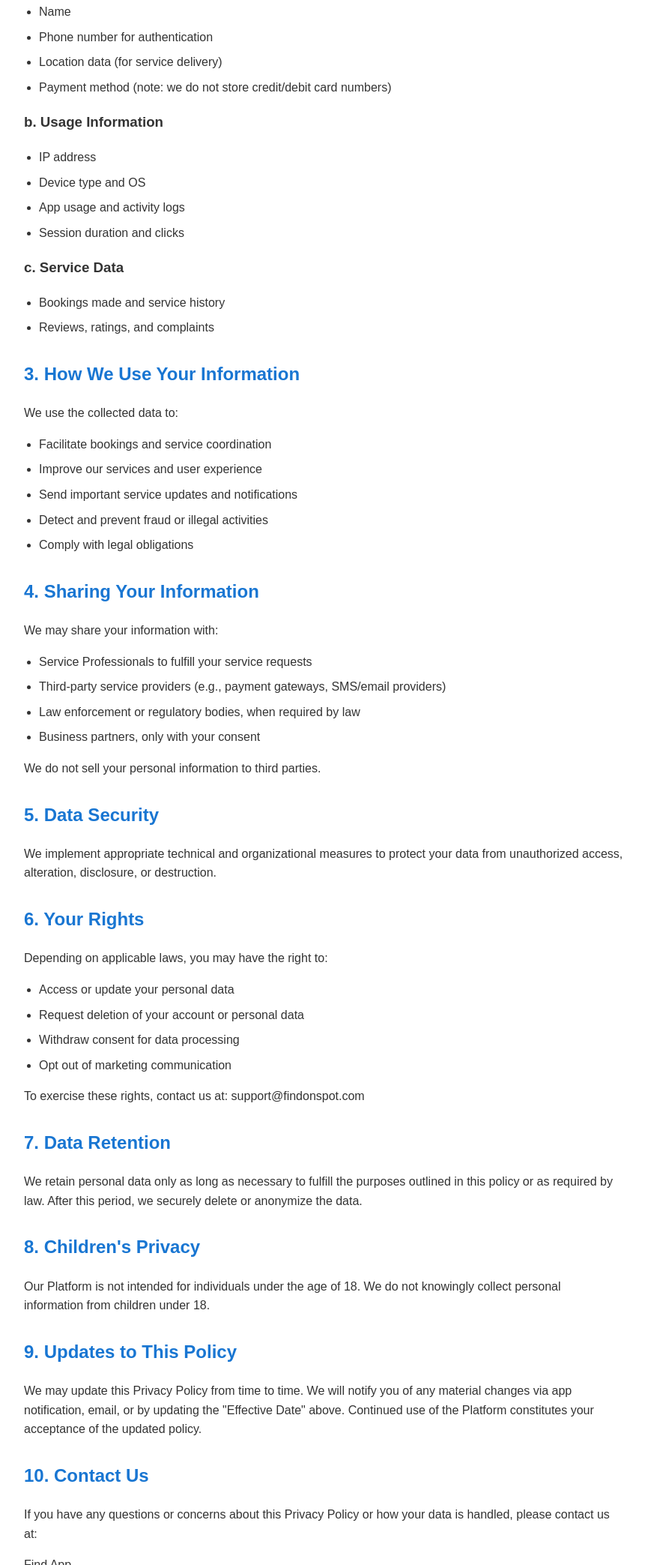
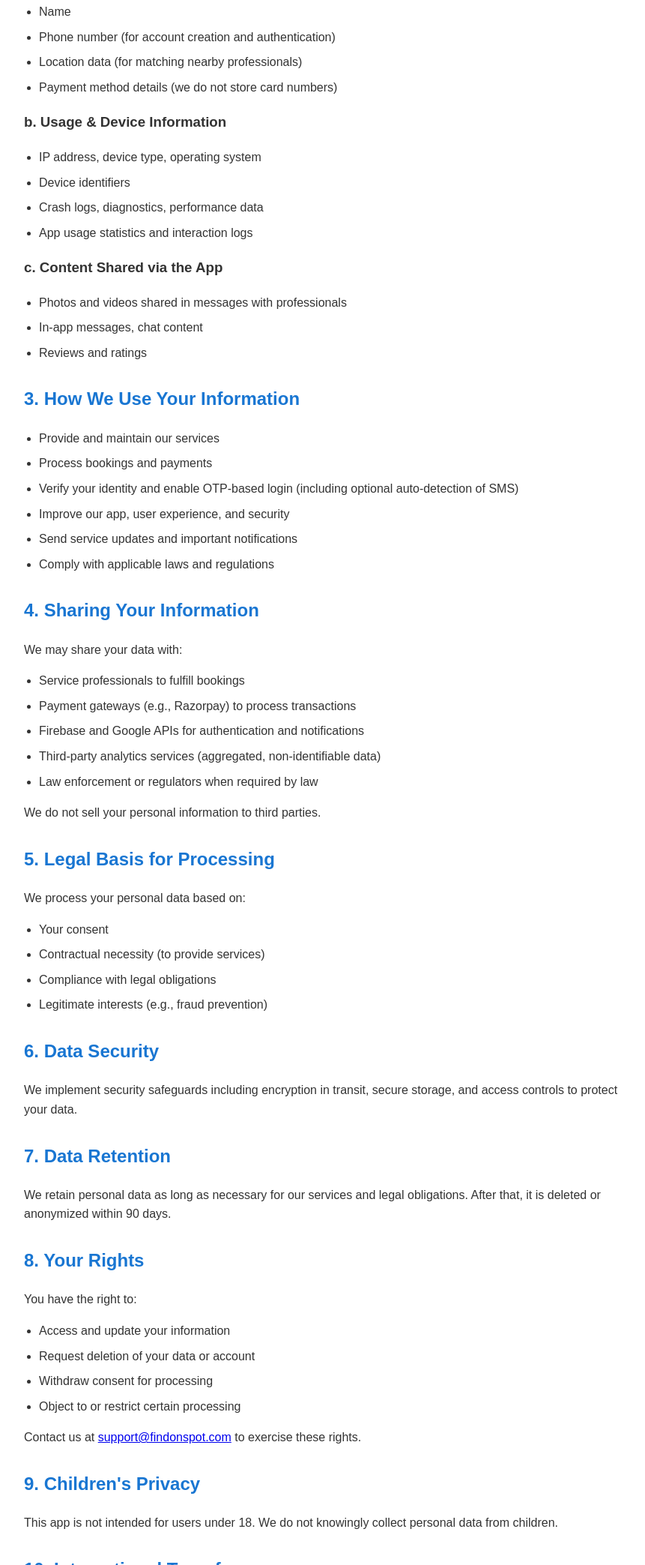
Before and after one commit to ToTharun/find-app, a plain HTML site: page privacy-policy.html in a window 1280 px wide. Shown: the part 713-2800 px from the top of the page at 75% size, without its empty margins (208-1069 px from the left). Drawn offline with Linux system fonts and the light colour scheme.

Commit message:
Update privacy-policy.html

```diff
--- a/privacy-policy.html
+++ b/privacy-policy.html
@@ -1,8 +1,8 @@
 <!DOCTYPE html>
 <html lang="en">
 <head>
-    <meta charset="UTF-8">
-    <meta name="viewport" content="width=device-width, initial-scale=1.0">
+  <meta charset="UTF-8" />
+  <meta name="viewport" content="width=device-width, initial-scale=1.0"/>
   <title>Find App - Privacy Policy</title>
   <style>
     body {
@@ -58,16 +58,15 @@
 </head>
 <body>
   <div class="logo">
-        <img src="app_icon.png" alt="Find App Logo">
+    <img src="app_icon.png" alt="Find App Logo" />
   </div>
-
   <h1>Privacy Policy</h1>
-    <p class="updated">Last updated: May 2025</p>
+  <p class="updated">Last updated: July 2025</p>
 
   <div class="section">
     <h2>1. Introduction</h2>
-        <p>Find App ("we", "our", or "us") is committed to protecting the privacy and security of our users' personal information. This Privacy Policy explains how we collect, use, disclose, and safeguard your information when you use our mobile app and website ("Platform").</p>
-        <p>By using the Platform, you agree to the collection and use of information in accordance with this Policy.</p>
+    <p>Find App ("we", "our", or "us") is committed to protecting your privacy. This Privacy Policy explains how we collect, use, disclose, and safeguard your information when you use our mobile application and website ("Platform").</p>
+    <p>By using the Platform, you consent to this Policy.</p>
   </div>
 
   <div class="section">
@@ -77,88 +76,106 @@
     <h3>a. Personal Information</h3>
     <ul>
       <li>Name</li>
-            <li>Phone number for authentication</li>
-            <li>Location data (for service delivery)</li>
-            <li>Payment method (note: we do not store credit/debit card numbers)</li>
+      <li>Phone number (for account creation and authentication)</li>
+      <li>Location data (for matching nearby professionals)</li>
+      <li>Payment method details (we do not store card numbers)</li>
     </ul>
 
-        <h3>b. Usage Information</h3>
+    <h3>b. Usage & Device Information</h3>
     <ul>
-            <li>IP address</li>
-            <li>Device type and OS</li>
-            <li>App usage and activity logs</li>
-            <li>Session duration and clicks</li>
+      <li>IP address, device type, operating system</li>
+      <li>Device identifiers</li>
+      <li>Crash logs, diagnostics, performance data</li>
+      <li>App usage statistics and interaction logs</li>
     </ul>
 
-        <h3>c. Service Data</h3>
+    <h3>c. Content Shared via the App</h3>
     <ul>
-            <li>Bookings made and service history</li>
-            <li>Reviews, ratings, and complaints</li>
+      <li>Photos and videos shared in messages with professionals</li>
+      <li>In-app messages, chat content</li>
+      <li>Reviews and ratings</li>
     </ul>
   </div>
 
   <div class="section">
     <h2>3. How We Use Your Information</h2>
-        <p>We use the collected data to:</p>
     <ul>
-            <li>Facilitate bookings and service coordination</li>
-            <li>Improve our services and user experience</li>
-            <li>Send important service updates and notifications</li>
-            <li>Detect and prevent fraud or illegal activities</li>
-            <li>Comply with legal obligations</li>
+      <li>Provide and maintain our services</li>
+      <li>Process bookings and payments</li>
+      <li>Verify your identity and enable OTP-based login (including optional auto-detection of SMS)</li>
+      <li>Improve our app, user experience, and security</li>
+      <li>Send service updates and important notifications</li>
+      <li>Comply with applicable laws and regulations</li>
     </ul>
   </div>
 
   <div class="section">
     <h2>4. Sharing Your Information</h2>
-        <p>We may share your information with:</p>
+    <p>We may share your data with:</p>
     <ul>
-            <li>Service Professionals to fulfill your service requests</li>
-            <li>Third-party service providers (e.g., payment gateways, SMS/email providers)</li>
-            <li>Law enforcement or regulatory bodies, when required by law</li>
-            <li>Business partners, only with your consent</li>
+      <li>Service professionals to fulfill bookings</li>
+      <li>Payment gateways (e.g., Razorpay) to process transactions</li>
+      <li>Firebase and Google APIs for authentication and notifications</li>
+      <li>Third-party analytics services (aggregated, non-identifiable data)</li>
+      <li>Law enforcement or regulators when required by law</li>
     </ul>
     <p>We do not sell your personal information to third parties.</p>
   </div>
 
   <div class="section">
-        <h2>5. Data Security</h2>
-        <p>We implement appropriate technical and organizational measures to protect your data from unauthorized access, alteration, disclosure, or destruction.</p>
+    <h2>5. Legal Basis for Processing</h2>
+    <p>We process your personal data based on:</p>
+    <ul>
+      <li>Your consent</li>
+      <li>Contractual necessity (to provide services)</li>
+      <li>Compliance with legal obligations</li>
+      <li>Legitimate interests (e.g., fraud prevention)</li>
+    </ul>
   </div>
 
   <div class="section">
-        <h2>6. Your Rights</h2>
-        <p>Depending on applicable laws, you may have the right to:</p>
-        <ul>
-            <li>Access or update your personal data</li>
-            <li>Request deletion of your account or personal data</li>
-            <li>Withdraw consent for data processing</li>
-            <li>Opt out of marketing communication</li>
-        </ul>
-        <p>To exercise these rights, contact us at: support@findonspot.com</p>
+    <h2>6. Data Security</h2>
+    <p>We implement security safeguards including encryption in transit, secure storage, and access controls to protect your data.</p>
   </div>
 
   <div class="section">
     <h2>7. Data Retention</h2>
-        <p>We retain personal data only as long as necessary to fulfill the purposes outlined in this policy or as required by law. After this period, we securely delete or anonymize the data.</p>
+    <p>We retain personal data as long as necessary for our services and legal obligations. After that, it is deleted or anonymized within 90 days.</p>
   </div>
 
   <div class="section">
-        <h2>8. Children's Privacy</h2>
-        <p>Our Platform is not intended for individuals under the age of 18. We do not knowingly collect personal information from children under 18.</p>
+    <h2>8. Your Rights</h2>
+    <p>You have the right to:</p>
+    <ul>
+      <li>Access and update your information</li>
+      <li>Request deletion of your data or account</li>
+      <li>Withdraw consent for processing</li>
+      <li>Object to or restrict certain processing</li>
+    </ul>
+    <p>Contact us at <a href="mailto:support@findonspot.com">support@findonspot.com</a> to exercise these rights.</p>
   </div>
 
   <div class="section">
-        <h2>9. Updates to This Policy</h2>
-        <p>We may update this Privacy Policy from time to time. We will notify you of any material changes via app notification, email, or by updating the "Effective Date" above. Continued use of the Platform constitutes your acceptance of the updated policy.</p>
+    <h2>9. Children's Privacy</h2>
+    <p>This app is not intended for users under 18. We do not knowingly collect personal data from children.</p>
   </div>
 
   <div class="section">
-        <h2>10. Contact Us</h2>
-        <p>If you have any questions or concerns about this Privacy Policy or how your data is handled, please contact us at:</p>
+    <h2>10. International Transfers</h2>
+    <p>Your data may be processed in other countries with appropriate safeguards.</p>
+  </div>
+
+  <div class="section">
+    <h2>11. Updates to this Policy</h2>
+    <p>We may update this Privacy Policy and will notify you via app notification or email.</p>
+  </div>
+
+  <div class="section">
+    <h2>12. Contact Us</h2>
+    <p>For questions or concerns, contact us at:</p>
     <p>
-            Find App<br>
-            Email: support@findonspot.com
+      Find App<br />
+      Email: <a href="mailto:support@findonspot.com">support@findonspot.com</a>
     </p>
   </div>
 
```
Lines whose indentation alone changed are shown as unchanged.
